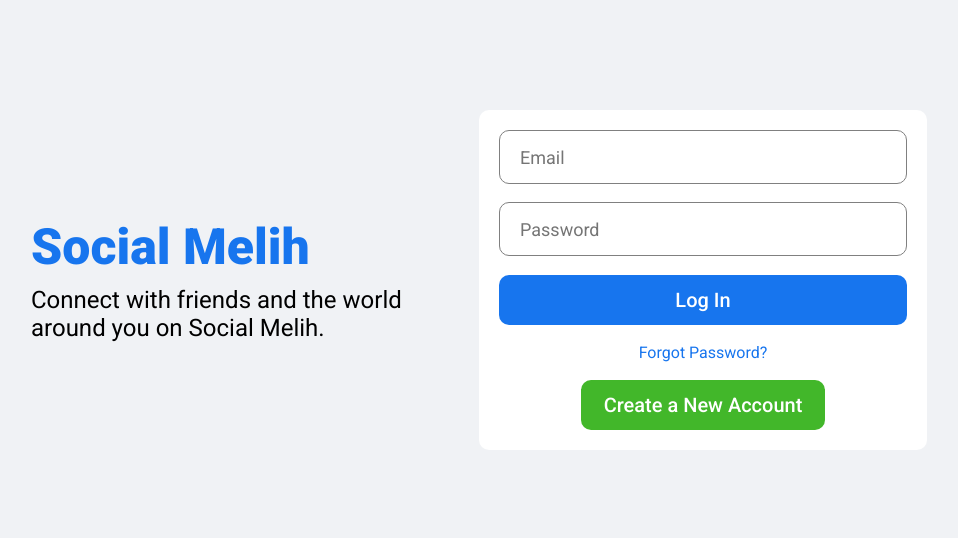
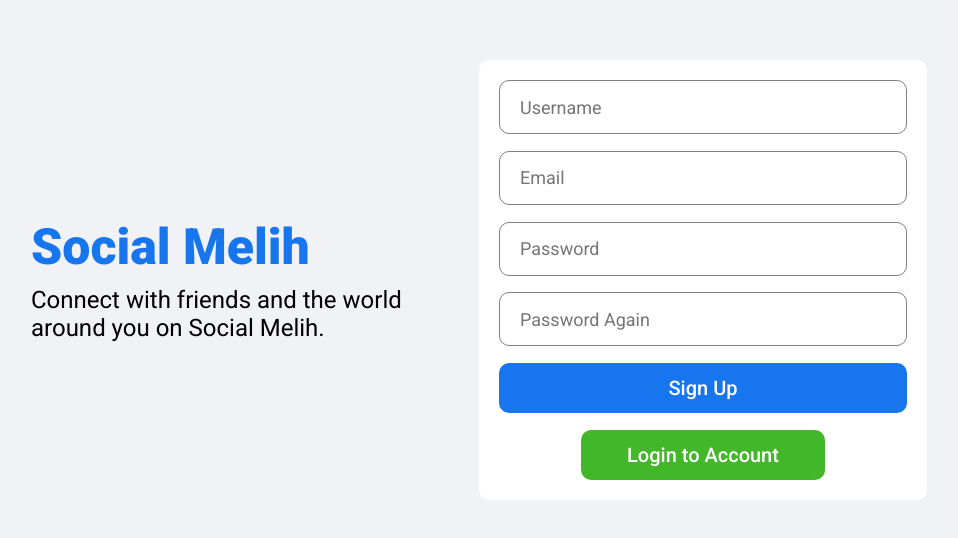
Before and after one commit to yenilikci/MERN-SocialMedia, a React (Create React App) app in the folder ui/: page / in a window 1280 px wide. Shown: the part 120-658 px from the top of the page, without its empty margins (161-1119 px from the left). Built offline with nearby package versions, Linux system fonts and the light colour scheme.

Commit message:
Register sayfası oluşturuldu stillendirmesi tamamlandı

```diff
--- a/ui/src/App.js
+++ b/ui/src/App.js
@@ -1,9 +1,10 @@
 import Home from "./pages/home/Home";
 import Login from "./pages/login/Login";
 import Profile from "./pages/profile/Profile";
+import Register from "./pages/register/Register";
 
 function App() {
-  return <Login />;
+  return <Register />;
 }
 
 export default App;
--- /dev/null
+++ b/ui/src/pages/register/Register.jsx
@@ -0,0 +1,27 @@
+import React from "react";
+import "./register.css";
+
+export default function Register() {
+  return (
+    <div className="register">
+      <div className="registerWrapper">
+        <div className="registerLeft">
+          <h3 className="registerLogo">Social Melih</h3>
+          <span className="registerDesc">
+            Connect with friends and the world around you on Social Melih.
+          </span>
+        </div>
+        <div className="registerRight">
+          <div className="registerBox">
+            <input placeholder="Username" className="registerInput" />
+            <input placeholder="Email" className="registerInput" />
+            <input placeholder="Password" className="registerInput" />
+            <input placeholder="Password Again" className="registerInput" />
+            <button className="registerButton">Sign Up</button>
+            <button className="registerLoginButton">Login to Account</button>
+          </div>
+        </div>
+      </div>
+    </div>
+  );
+}
--- /dev/null
+++ b/ui/src/pages/register/register.css
@@ -0,0 +1,84 @@
+.register {
+  width: 100vw;
+  height: 100vh;
+  background-color: #f0f2f5;
+  display: flex;
+  align-items: center;
+  justify-content: center;
+}
+
+.registerWrapper {
+  width: 70%;
+  height: 70%;
+  display: flex;
+}
+
+.registerLeft,
+.registerRight {
+  flex: 1;
+  display: flex;
+  flex-direction: column;
+  justify-content: center;
+}
+
+.registerLogo {
+  font-size: 50px;
+  font-weight: 800;
+  color: #1775ee;
+  margin-bottom: 10px;
+}
+
+.registerDesc {
+  font-size: 24px;
+}
+
+.registerBox {
+  height: 400px;
+  padding: 20px;
+  background-color: white;
+  border-radius: 10px;
+  display: flex;
+  flex-direction: column;
+  justify-content: space-between;
+}
+
+.registerInput {
+  height: 50px;
+  border-radius: 10px;
+  border: 1px solid gray;
+  font-size: 18px;
+  padding-left: 20px;
+}
+
+.registerInput:focus {
+  outline: none;
+}
+
+.registerButton {
+  height: 50px;
+  border-radius: 10px;
+  border: none;
+  background-color: #1775ee;
+  color: white;
+  font-size: 20px;
+  font-weight: 500;
+  cursor: pointer;
+}
+
+.registerForgot {
+  text-align: center;
+  color: #1775ee;
+}
+
+.registerLoginButton {
+  width: 60%;
+  align-self: center;
+  height: 50px;
+  border-radius: 10px;
+  border: none;
+  background-color: #42b72a;
+  color: white;
+  font-size: 20px;
+  font-weight: 500;
+  cursor: pointer;
+}
```
